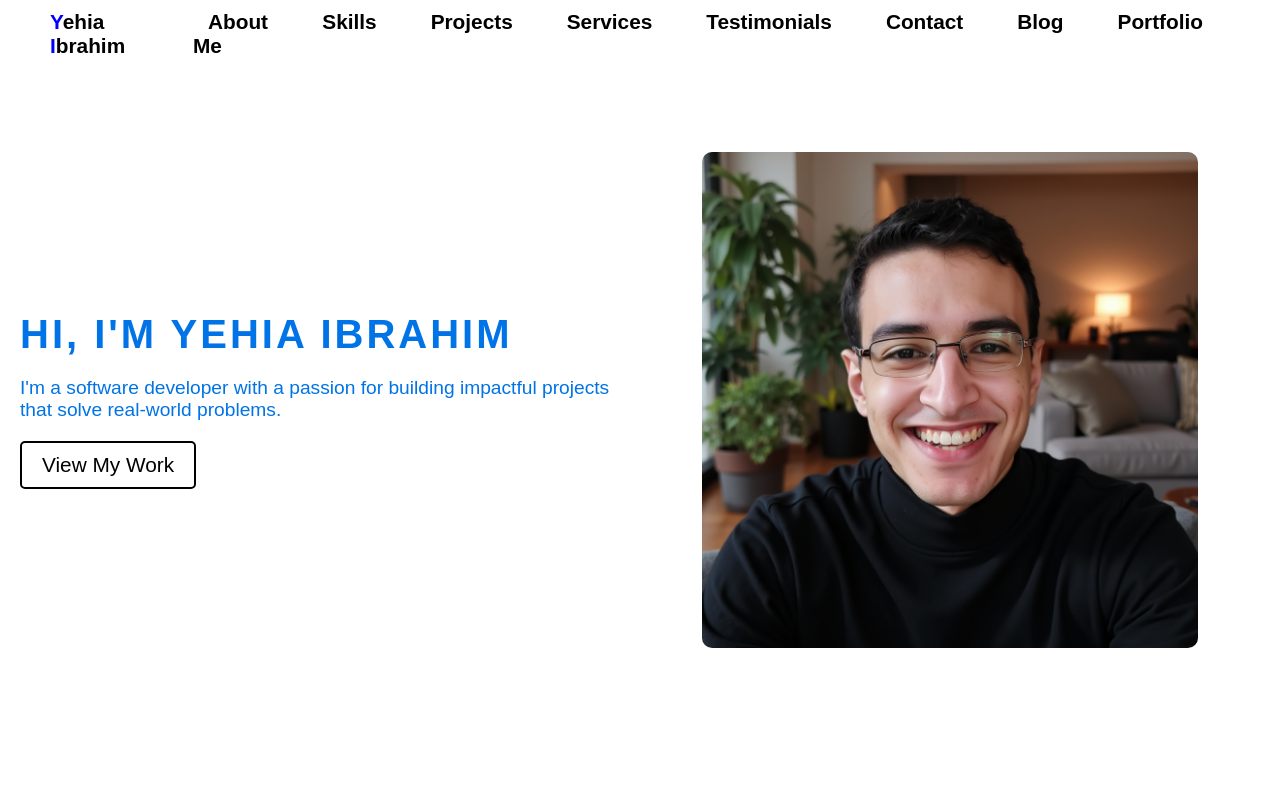
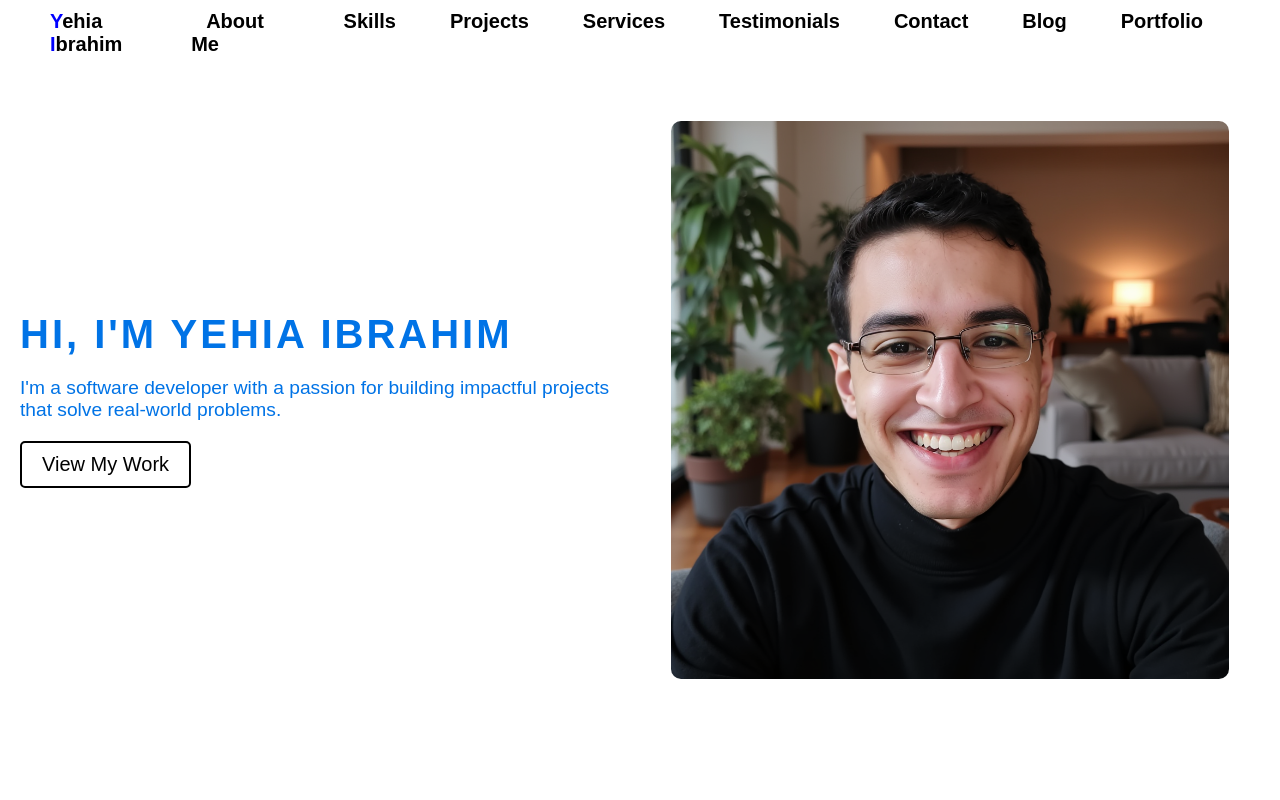
Before and after one commit to Yehia-Ibrahim-saleh/Yehia-Ibrahim-saleh.github.io, a plain HTML site: page index.html in a window 1280 px wide. Shown: the top 800 px of the page. Drawn offline with Linux system fonts and the light colour scheme.

Commit message:
Initial portfolio setup

```diff
--- a/css/styles.css
+++ b/css/styles.css
@@ -9,7 +9,7 @@ body {
   font-family: Arial, sans-serif;
   background-color: white; /* Background color is white */
   color: black; /* Text color is black for contrast */
-  font-size: 1.3rem; /* Adjusted paragraph font size */
+  font-size: 1.25rem; /* Adjusted paragraph font size */
 
 }
 
@@ -118,7 +118,7 @@ nav.scrolled {
 }
 
 .hero-image img {
-  max-width: 80%; /* Make image smaller */
+  max-width: 90%; /* Make image smaller */
   height: auto; /* Maintain aspect ratio */
   border-radius: 10px; /* Rounded corners for image */
 }
```
